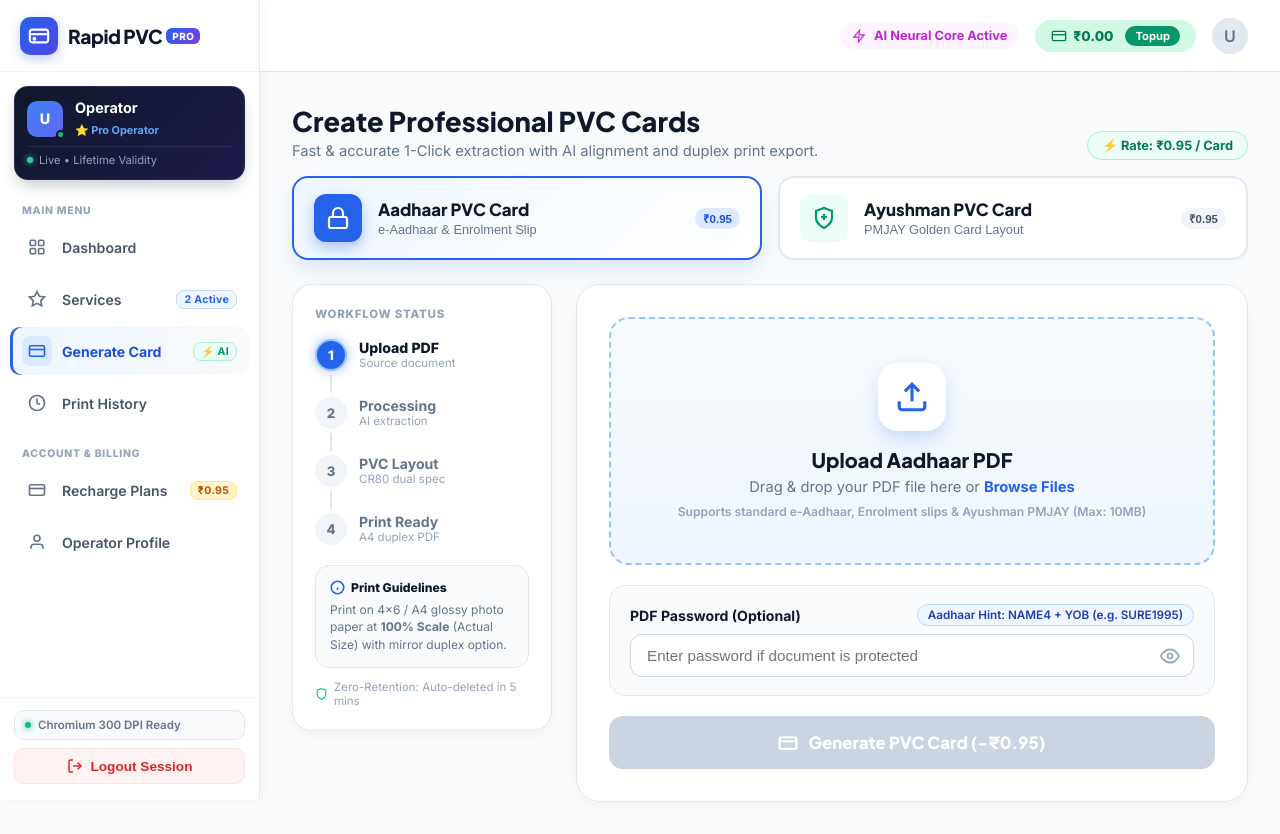
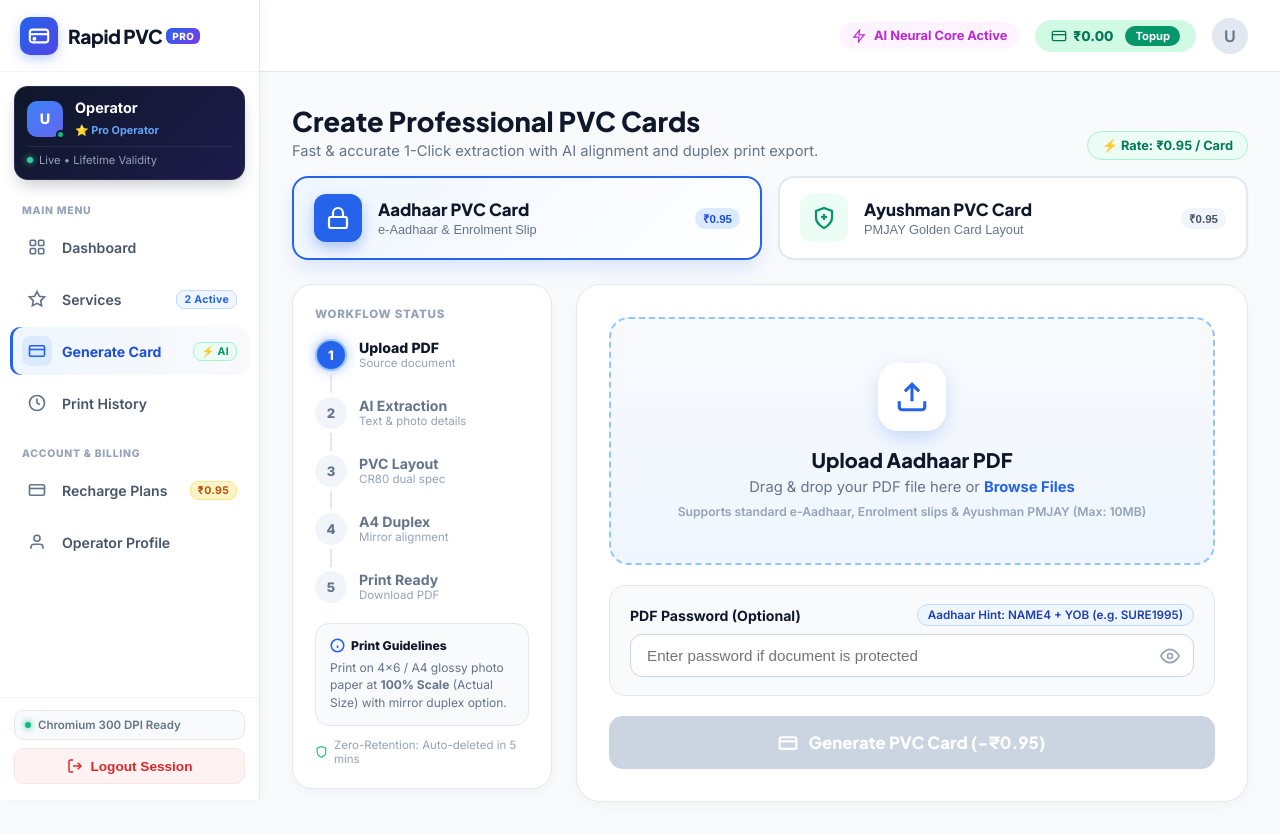
Before and after one commit to rapidpvccard-max/pvc-card-pro, a FastAPI app: template templates/index.html in a window 1280 px wide. Run offline with FastAPI, Linux system fonts and the light colour scheme; the template is opened without the code that fills it, so the values that code supplies are empty; some libraries are stand-ins or nearby versions.

Commit message:
fix: Resolve spinner hang by ensuring robust step-state null safety and full 5-step workflow completion

```diff
--- a/static/js/app.js
+++ b/static/js/app.js
@@ -171,6 +171,7 @@
     const systemStatus = document.getElementById('system-status');
     const statusContainer = document.querySelector('.status-container');
 
+    if (systemStatus && statusContainer) {
         fetch('/health')
             .then(response => response.json())
             .then(data => {
@@ -187,6 +188,7 @@
                 statusContainer.classList.add('offline');
                 statusContainer.classList.remove('online');
             });
+    }
 
     // Elements
     const fileDropArea = document.getElementById('file-drop-area');
@@ -311,10 +313,37 @@
     ];
 
     function setStepState(stepIndex, state) {
+        if (!wfSteps[stepIndex]) return;
         const step = document.getElementById(wfSteps[stepIndex].id);
         if (!step) return;
 
-        if (state) { step.style.opacity = '1'; step.querySelector('.step-icon').style.background = 'var(--primary)'; step.querySelector('.step-icon').style.color = 'white'; } else { step.style.opacity = '0.5'; step.querySelector('.step-icon').style.background = 'var(--border)'; step.querySelector('.step-icon').style.color = 'var(--text-muted)'; }
+        const icon = step.querySelector('.step-icon') || step.querySelector('.step-icon-circle');
+
+        if (state === 'active') {
+            step.classList.add('active');
+            step.classList.remove('completed');
+            step.style.opacity = '1';
+            if (icon) {
+                icon.style.background = '#2563eb';
+                icon.style.color = '#ffffff';
+            }
+        } else if (state === 'completed') {
+            step.classList.remove('active');
+            step.classList.add('completed');
+            step.style.opacity = '1';
+            if (icon) {
+                icon.style.background = '#10b981';
+                icon.style.color = '#ffffff';
+            }
+        } else {
+            step.classList.remove('active');
+            step.classList.remove('completed');
+            step.style.opacity = '0.5';
+            if (icon) {
+                icon.style.background = '#f1f5f9';
+                icon.style.color = '#64748b';
+            }
+        }
     }
 
     function resetProgress() {
--- a/templates/index.html
+++ b/templates/index.html
@@ -442,7 +442,7 @@
             <div id="workflow-indicator" style="display: flex; flex-direction: column;">
                 <!-- Step 1 -->
                 <div class="workflow-step active" id="wf-step-1">
-                    <div class="step-icon-circle">1</div>
+                    <div class="step-icon-circle step-icon">1</div>
                     <div>
                         <div class="step-text-title">Upload PDF</div>
                         <div class="step-text-sub">Source document</div>
@@ -453,10 +453,10 @@
 
                 <!-- Step 2 -->
                 <div class="workflow-step" id="wf-step-2">
-                    <div class="step-icon-circle">2</div>
+                    <div class="step-icon-circle step-icon">2</div>
                     <div>
-                        <div class="step-text-title">Processing</div>
-                        <div class="step-text-sub">AI extraction</div>
+                        <div class="step-text-title">AI Extraction</div>
+                        <div class="step-text-sub">Text & photo details</div>
                     </div>
                 </div>
 
@@ -464,7 +464,7 @@
 
                 <!-- Step 3 -->
                 <div class="workflow-step" id="wf-step-3">
-                    <div class="step-icon-circle">3</div>
+                    <div class="step-icon-circle step-icon">3</div>
                     <div>
                         <div class="step-text-title">PVC Layout</div>
                         <div class="step-text-sub">CR80 dual spec</div>
@@ -475,10 +475,21 @@
 
                 <!-- Step 4 -->
                 <div class="workflow-step" id="wf-step-4">
-                    <div class="step-icon-circle">4</div>
+                    <div class="step-icon-circle step-icon">4</div>
+                    <div>
+                        <div class="step-text-title">A4 Duplex</div>
+                        <div class="step-text-sub">Mirror alignment</div>
+                    </div>
+                </div>
+
+                <div class="step-connector-line"></div>
+
+                <!-- Step 5 -->
+                <div class="workflow-step" id="wf-step-5">
+                    <div class="step-icon-circle step-icon">5</div>
                     <div>
                         <div class="step-text-title">Print Ready</div>
-                        <div class="step-text-sub">A4 duplex PDF</div>
+                        <div class="step-text-sub">Download PDF</div>
                     </div>
                 </div>
             </div>
```
Lines whose indentation alone changed are shown as unchanged.
